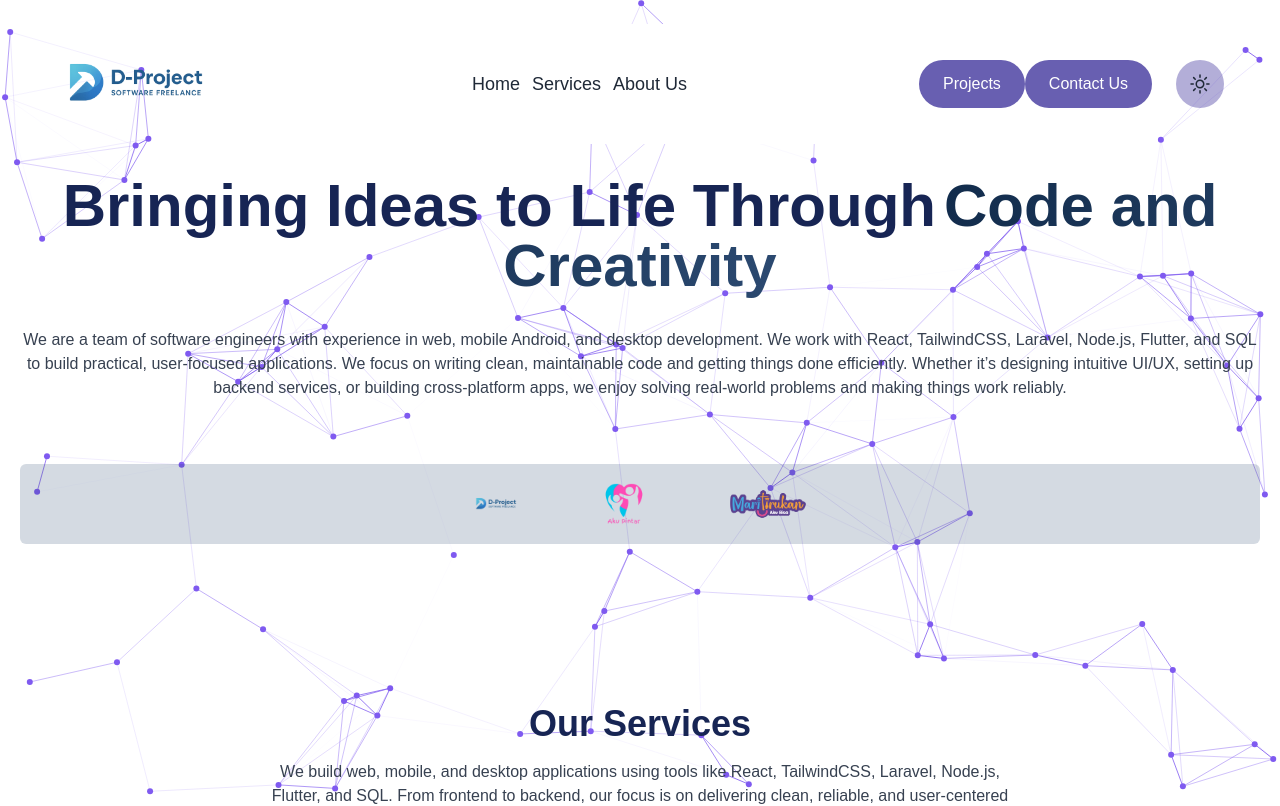
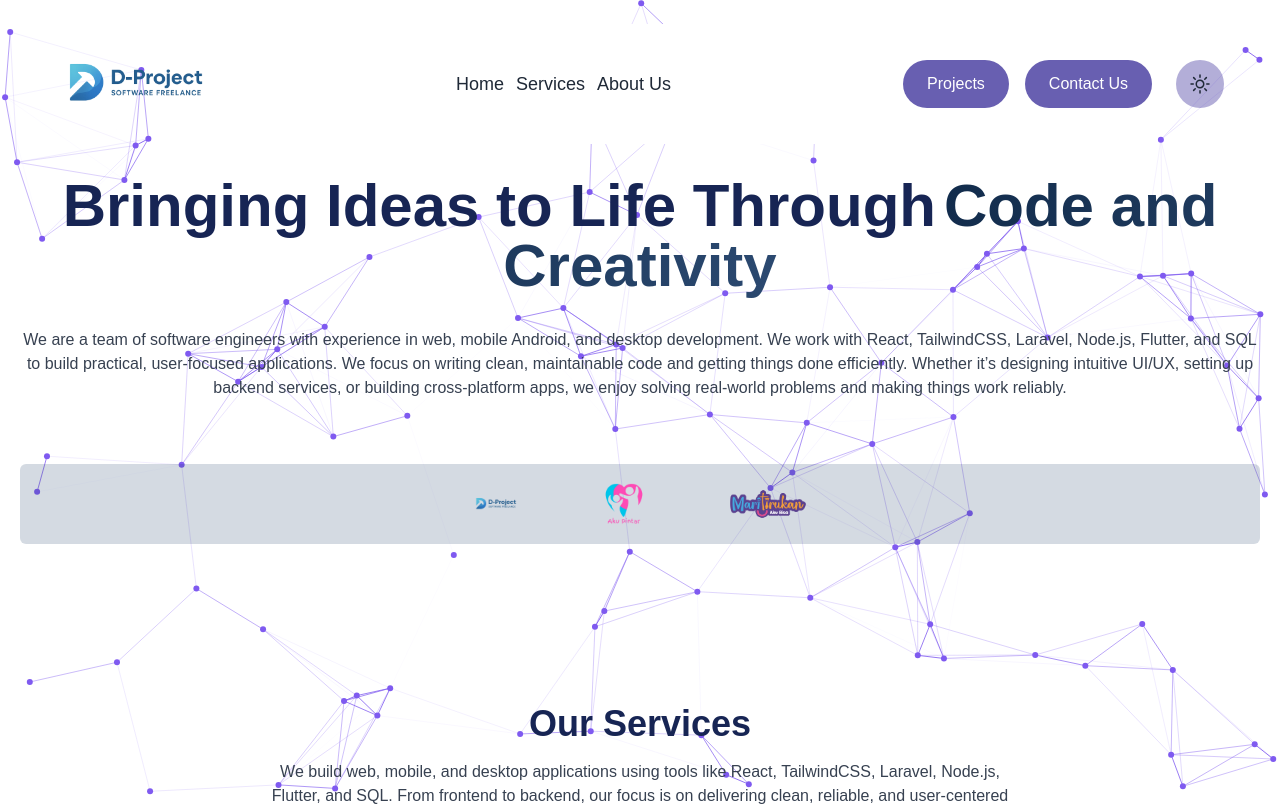
Before and after one commit to BTCRX/React-Landing-Page-Portfolio, a React (Vite) app: page / in a window 1280 px wide. Shown: the top 806 px of the page. Built offline with nearby package versions, Linux system fonts and the light colour scheme.

Commit message:
Fixed: Navbar gap

```diff
--- a/src/components/elements/Navbar.tsx
+++ b/src/components/elements/Navbar.tsx
@@ -27,7 +27,7 @@ export const Navbar = () => {
                         </a>
                     </div>
 
-                    <div className="flex flex-col lg:flex-row w-full lg:justify-between lg:items-center absolute top-full left-0 lg:static lg:top-0 bg-body lg:bg-transparent border-x border-x-box-border lg:border-x-0 lg:h-auto h-0 overflow-hidden">
+                    <div className="flex flex-col lg:flex-row w-full lg:justify-between lg:items-center absolute top-full left-0 lg:static lg:top-0 bg-body lg:bg-transparent border-x border-x-box-border lg:border-x-0 lg:h-auto h-0 overflow-hidden gap-4">
                             <ul className="border-t border-box-border lg:border-t-0 px-6 lg:px-0 pt-6 lg:pt-0 flex flex-col lg:flex-row gap-y-4 gap-x-3 text-lg text-heading-2 w-full lg:justify-center lg:items-center">
                             {navItems.map((item, key) => (
                                 <li key={key}>
```
